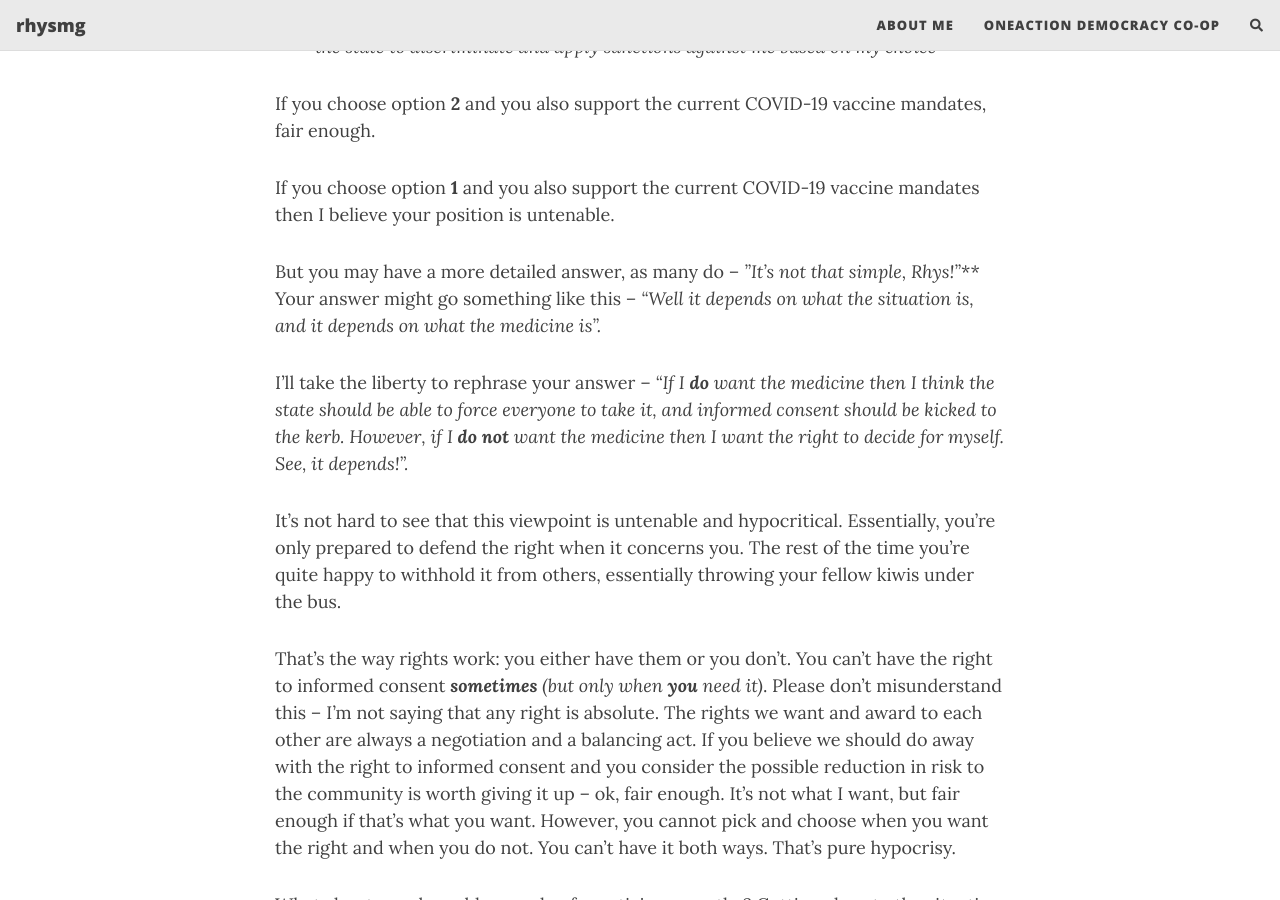
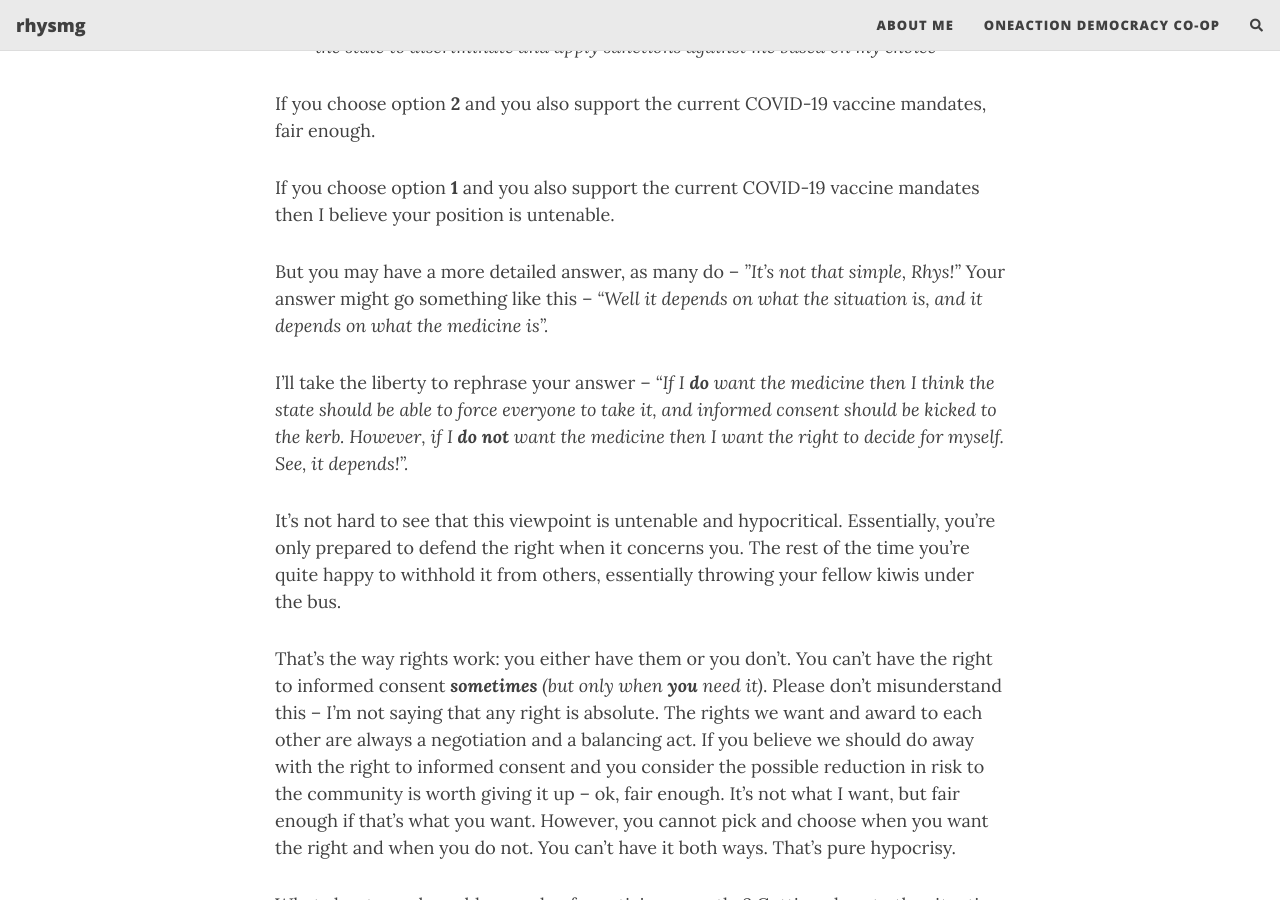
Before and after one commit to rhysmg/rhysmg.github.io, a Jekyll site: the page built from _posts/2022-02-19-you_dont_owe_me_your_body.md, in a window 1280 px wide and 900 px high, scrolled down 3279 px. Built offline with Jekyll 4.4.1, drawn with Linux system fonts in a browser that asks for light colours; nearby versions of some CDN libraries; comment, search, counter and statistics services are not loaded.

```diff
--- a/_config.yml
+++ b/_config.yml
@@ -137,7 +137,7 @@ footer-hover-col: "#0085A1"
 # --- Web Analytics Section --- #
 
 # Fill in your Google Analytics gtag.js ID to track your website using gtag
-#gtag: ""
+gtag: "G-6D67PVC880"
 
 # Fill in your Google Analytics ID to track your website using Google Analytics
 #google_analytics: ""
--- a/_posts/2022-02-19-you_dont_owe_me_your_body.md
+++ b/_posts/2022-02-19-you_dont_owe_me_your_body.md
@@ -38,7 +38,7 @@ If you choose option **2** and you also support the current COVID-19 vaccine man
 
 If you choose option **1** and you also support the current COVID-19 vaccine mandates then I believe your position is untenable.
 
-But you may have a more detailed answer, as many do – *”It’s not that simple, Rhys!”*** Your answer might go something like this – *“Well it depends on what the situation is, and it depends on what the medicine is”.*
+But you may have a more detailed answer, as many do – *”It’s not that simple, Rhys!”* Your answer might go something like this – *“Well it depends on what the situation is, and it depends on what the medicine is”.*
 
 I’ll take the liberty to rephrase your answer – *“If I **do** want the medicine then I think the state should be able to force everyone to take it, and informed consent should be kicked to the kerb. However, if I **do not** want the medicine then I want the right to decide for myself. See, it depends!”.*
 
```
